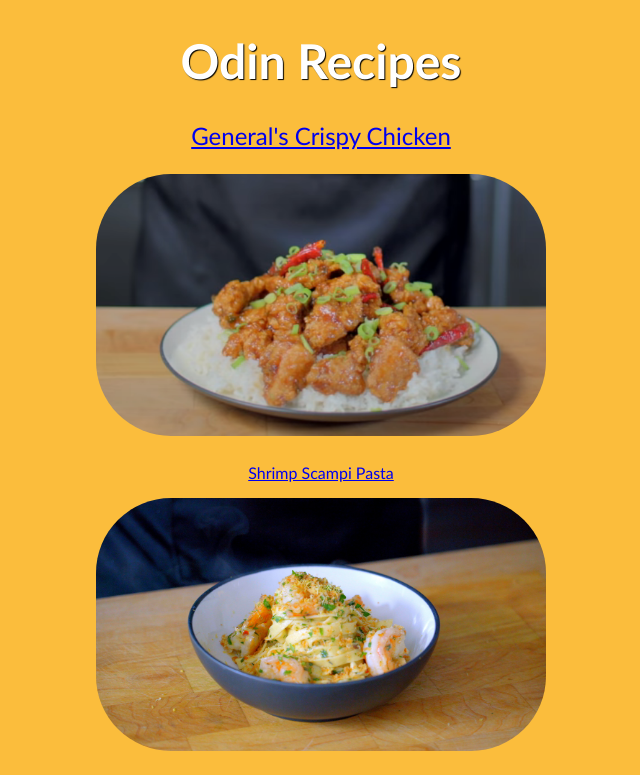
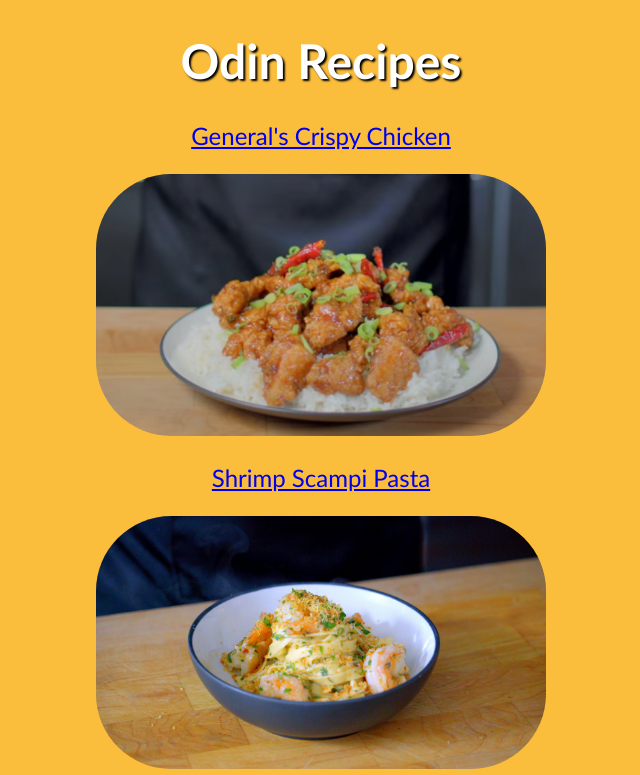
Before and after one commit to dragonstaffdev/odin-recipes, a plain HTML site: page index.html in a window 1280 px wide. Shown: the top 775 px of the page, without its empty margins (319-959 px from the left). Drawn offline with Linux system fonts and the light colour scheme.

Commit message:
Increased text shadow on Odin Recipes and fixed shrimp text Increased text shadow on the main title "Odin Recipes" by 1 px. Figured out why Shrimp Scampi Pasta didn't want to be as big as the other good titles, now it is!

```diff
--- a/index.html
+++ b/index.html
@@ -12,9 +12,15 @@
         <h1 id="title">Odin Recipes</h1>
         <p class="chicken-title"><a href="recipes/crispychicken.html">General's Crispy Chicken</a></p>
         <img class="chicken-img" src="images/GeneralCrispyChicken.png" alt="Crispy Chicken" width="450">
-        <p class="shrimp-title"></p><a href="recipes/shrimpscampi.html">Shrimp Scampi Pasta</a></p>
+        <p class="shrimp-title"><a href="recipes/shrimpscampi.html">Shrimp Scampi Pasta</a></p>
         <img class="shrimp-img" src="images/ShrimpScampi.jpg" alt="Shrimp Scampi Pasta" width="450">
         <p class="smash-title"><a href="recipes/smashburger.html">Smash Burger</a></p>
         <img class="smash-img" src="images/Smashburger.png" alt="Smash Burger" width="450">
     </body>
 </html>
+
+<!--
+    Commit Log
+Increased text shadow on the main title "Odin Recipes" by 1 px.
+
+-->
--- a/style.css
+++ b/style.css
@@ -7,7 +7,7 @@ body {
 
 #title {
     color: white;
-    text-shadow: 1px 1px 1px black;
+    text-shadow: 2px 2px 2px black;
     font-size: 48px;
 }
 
```
